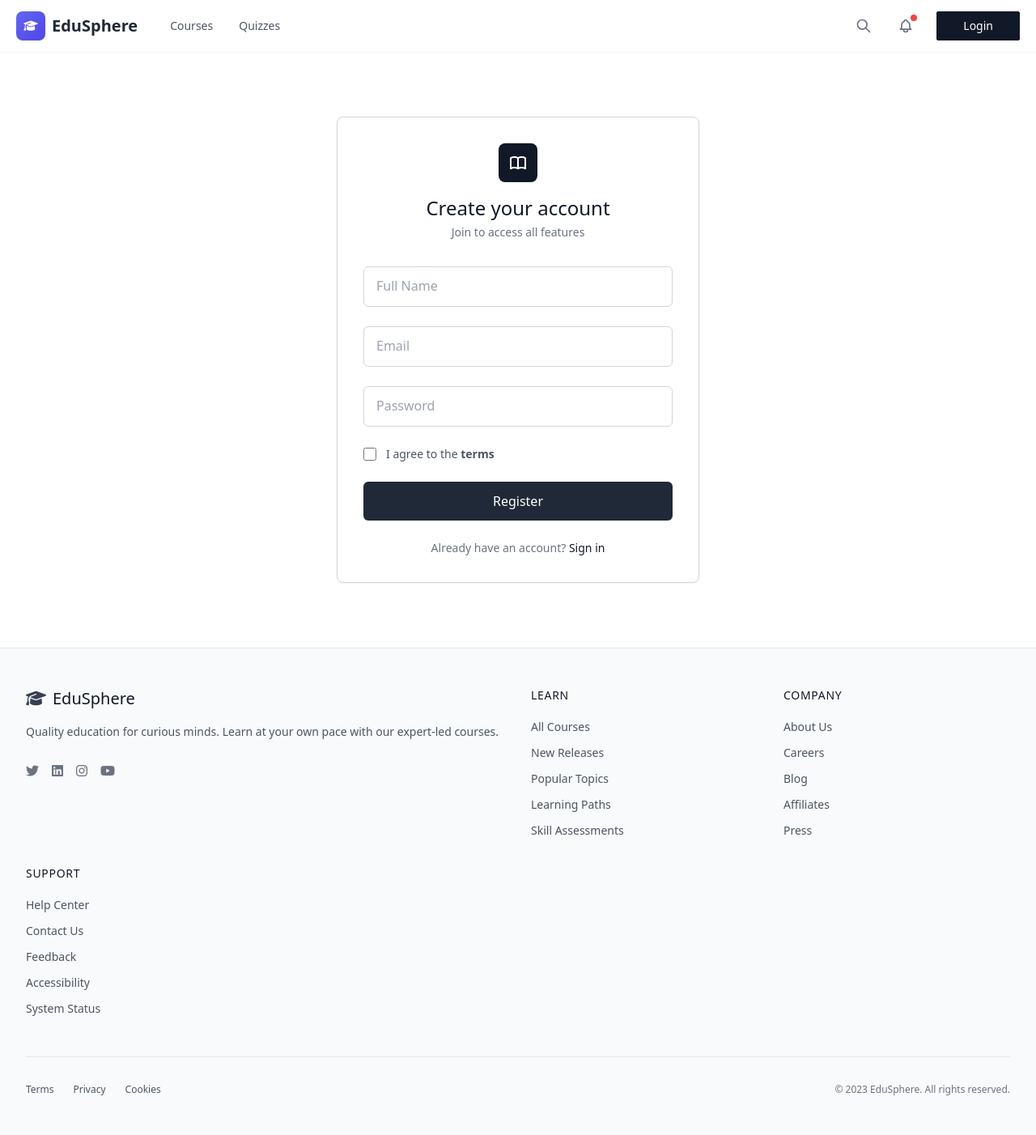
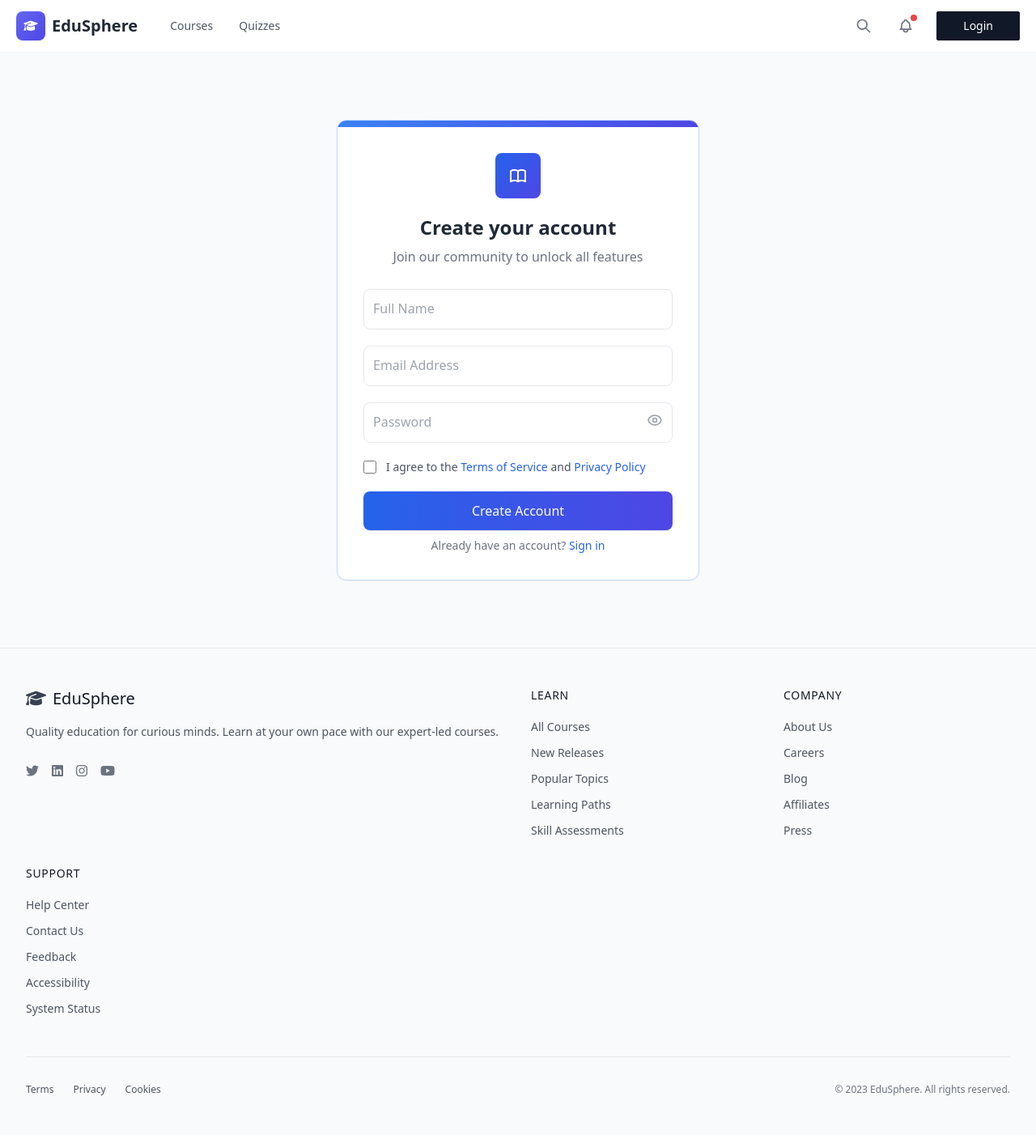
Before and after one commit to iambiki-git/online-learning-platform, a Django app: page /register/ in a window 1280 px wide. Shown: the whole page at 81% size. Run offline with Django 5.2, Linux system fonts and the light colour scheme; some libraries are stand-ins or nearby versions.

Commit message:
register page update

```diff
--- a/myapp/templates/myapp/register.html
+++ b/myapp/templates/myapp/register.html
@@ -1,56 +1,60 @@
 {% extends "base.html" %}
 {% block content %}
-<div class="min-h-screen bg-white flex items-center justify-center p-4">
+<div class="min-h-screen bg-gray-50 flex items-center justify-center p-4">
   <div class="w-full max-w-md mt-16">
-    <!-- Form Container -->
-    <div class="bg-white rounded-lg shadow-sm border border-gray-300">
+    <!-- Form Container with subtle shadow -->
+    <div class="bg-white rounded-xl shadow-sm border border-blue-200 hover:border-blue-300 overflow-hidden">
+      <!-- Decorative header strip -->
+      <div class="h-2 bg-gradient-to-r from-blue-500 to-indigo-600"></div>
+
       <div class="p-8">
-        <!-- Logo & Heading -->
-        <div class="text-center mb-8">
-          <div class="w-12 h-12 bg-gray-900 rounded-lg flex items-center justify-center mx-auto mb-4">
+        <!-- Logo & Heading with better spacing -->
+        <div class="text-center mb-7">
+          <div class="w-14 h-14 bg-gradient-to-br from-blue-600 to-indigo-600 rounded-lg flex items-center justify-center mx-auto mb-5 shadow-sm">
             <svg class="w-6 h-6 text-white" fill="none" stroke="currentColor" viewBox="0 0 24 24">
               <path stroke-linecap="round" stroke-linejoin="round" stroke-width="2" d="M12 6.253v13m0-13C10.832 5.477 9.246 5 7.5 5S4.168 5.477 3 6.253v13C4.168 18.477 5.754 18 7.5 18s3.332.477 4.5 1.253m0-13C13.168 5.477 14.754 5 16.5 5c1.747 0 3.332.477 4.5 1.253v13C19.832 18.477 18.247 18 16.5 18c-1.746 0-3.332.477-4.5 1.253"></path>
             </svg>
           </div>
-          <h1 class="text-2xl font-medium text-gray-900 mb-1">Create your account</h1>
-          <p class="text-gray-500 text-sm">Join to access all features</p>
+          <h1 class="text-2xl font-bold text-gray-800 mb-2">Create your account</h1>
+          <p class="text-gray-500">Join our community to unlock all features</p>
         </div>
 
-        <!-- At the top of your template, before the form -->
+        <!-- Messages with better styling -->
         {% if messages %}
-        <div class="message-container">
+        <div class="mb-6 space-y-2">
           {% for message in messages %}
-            <div class="p-1 rounded-sm text-sm text-justify {% if message.tags == 'error' %}bg-red-100 text-red-700{% else %}bg-green-100 text-green-700{% endif %}">
-              *{{ message }}
+            <div class="p-3 rounded-lg text-sm {% if message.tags == 'error' %}bg-red-50 text-red-700 border border-red-100{% else %}bg-green-50 text-green-700 border border-green-100{% endif %}">
+              {{ message }}
             </div>
           {% endfor %}
         </div>
         {% endif %}
 
         <!-- Registration Form -->
-        <form class="space-y-6" method="POST">
+        <form class="space-y-5" method="POST">
           {% csrf_token %}
-          <!-- Input Fields with Floating Labels -->
+
+          <!-- Input Fields with improved floating labels -->
           <div class="relative">
             <input
               id="name"
               type="text"
               name="full_name"
-              class="w-full px-4 py-3 border border-gray-300 rounded-md focus:outline-none focus:ring-1 focus:ring-gray-600 focus:border-gray-600 peer"
+              class="w-full px-4 py-3 border border-gray-200 rounded-lg focus:outline-none focus:ring-2 focus:ring-blue-500 focus:border-blue-500 peer transition-all duration-150"
               placeholder=" "
               value="{{ form_data.full_name|default:'' }}"
               required
             >
             <label
               for="name"
-              class="absolute left-4 top-3 text-gray-500 text-sm transition-all duration-200
+              class="absolute left-3 top-3 text-gray-400 text-sm transition-all duration-200
                      peer-placeholder-shown:text-base peer-placeholder-shown:text-gray-400
-                     peer-focus:text-sm peer-focus:text-gray-600
-                     peer-focus:-top-2 peer-focus:left-3
+                     peer-focus:text-sm peer-focus:text-blue-600
+                     peer-focus:-top-2 peer-focus:left-2
                      peer-focus:bg-white peer-focus:px-1
-                     peer-[:not(:placeholder-shown)]:-top-2 peer-[:not(:placeholder-shown)]:left-3
+                     peer-[:not(:placeholder-shown)]:-top-2 peer-[:not(:placeholder-shown)]:left-2
                      peer-[:not(:placeholder-shown)]:text-sm peer-[:not(:placeholder-shown)]:bg-white
-                     peer-[:not(:placeholder-shown)]:px-1"
+                     peer-[:not(:placeholder-shown)]:px-1 pointer-events-none"
             >
               Full Name
             </label>
@@ -61,23 +65,23 @@
               id="email"
               type="email"
               name="email"
-              class="w-full px-4 py-3 border border-gray-300 rounded-md focus:outline-none focus:ring-1 focus:ring-gray-600 focus:border-gray-600 peer"
+              class="w-full px-4 py-3 border border-gray-200 rounded-lg focus:outline-none focus:ring-2 focus:ring-blue-500 focus:border-blue-500 peer transition-all duration-150"
               placeholder=" "
               value="{{ form_data.email|default:'' }}"
               required
             >
             <label
               for="email"
-              class="absolute left-4 top-3 text-gray-500 text-sm transition-all duration-200
+              class="absolute left-3 top-3 text-gray-400 text-sm transition-all duration-200
                      peer-placeholder-shown:text-base peer-placeholder-shown:text-gray-400
-                     peer-focus:text-sm peer-focus:text-gray-600
-                     peer-focus:-top-2 peer-focus:left-3
+                     peer-focus:text-sm peer-focus:text-blue-600
+                     peer-focus:-top-2 peer-focus:left-2
                      peer-focus:bg-white peer-focus:px-1
-                     peer-[:not(:placeholder-shown)]:-top-2 peer-[:not(:placeholder-shown)]:left-3
+                     peer-[:not(:placeholder-shown)]:-top-2 peer-[:not(:placeholder-shown)]:left-2
                      peer-[:not(:placeholder-shown)]:text-sm peer-[:not(:placeholder-shown)]:bg-white
-                     peer-[:not(:placeholder-shown)]:px-1"
+                     peer-[:not(:placeholder-shown)]:px-1 pointer-events-none"
             >
-              Email
+              Email Address
             </label>
           </div>
 
@@ -86,46 +90,60 @@
               id="password"
               type="password"
               name="password"
-              class="w-full px-4 py-3 border border-gray-300 rounded-md focus:outline-none focus:ring-1 focus:ring-gray-600 focus:border-gray-600 peer"
+              class="w-full px-4 py-3 border border-gray-200 rounded-lg focus:outline-none focus:ring-2 focus:ring-blue-500 focus:border-blue-500 peer transition-all duration-150"
               placeholder=" "
               required
             >
             <label
               for="password"
-              class="absolute left-4 top-3 text-gray-500 text-sm transition-all duration-200
+              class="absolute left-3 top-3 text-gray-400 text-sm transition-all duration-200
                      peer-placeholder-shown:text-base peer-placeholder-shown:text-gray-400
-                     peer-focus:text-sm peer-focus:text-gray-600
-                     peer-focus:-top-2 peer-focus:left-3
+                     peer-focus:text-sm peer-focus:text-blue-600
+                     peer-focus:-top-2 peer-focus:left-2
                      peer-focus:bg-white peer-focus:px-1
-                     peer-[:not(:placeholder-shown)]:-top-2 peer-[:not(:placeholder-shown)]:left-3
+                     peer-[:not(:placeholder-shown)]:-top-2 peer-[:not(:placeholder-shown)]:left-2
                      peer-[:not(:placeholder-shown)]:text-sm peer-[:not(:placeholder-shown)]:bg-white
-                     peer-[:not(:placeholder-shown)]:px-1"
+                     peer-[:not(:placeholder-shown)]:px-1 pointer-events-none"
             >
               Password
             </label>
+            <button type="button" class="absolute right-3 top-3 text-gray-400 hover:text-gray-600" onclick="togglePasswordVisibility('password')">
+              <svg class="w-5 h-5" fill="none" stroke="currentColor" viewBox="0 0 24 24">
+                <path stroke-linecap="round" stroke-linejoin="round" stroke-width="2" d="M15 12a3 3 0 11-6 0 3 3 0 016 0z"/>
+                <path stroke-linecap="round" stroke-linejoin="round" stroke-width="2" d="M2.458 12C3.732 7.943 7.523 5 12 5c4.478 0 8.268 2.943 9.542 7-1.274 4.057-5.064 7-9.542 7-4.477 0-8.268-2.943-9.542-7z"/>
+              </svg>
+            </button>
           </div>
 
-          <!-- Checkbox -->
+          <!-- Checkbox with better alignment -->
           <div class="flex items-start">
             <div class="flex items-center h-5">
-              <input id="terms" type="checkbox" name="terms_condition" class="h-4 w-4 text-blue-600 focus:ring-blue-600 border-gray-300 rounded" required>
+              <input id="terms" type="checkbox" name="terms_condition" class="h-4 w-4 text-blue-600 focus:ring-blue-500 border-gray-300 rounded" required>
             </div>
             <div class="ml-3 text-sm">
-              <label for="terms" class="text-gray-600">I agree to the <a href="#" class="text-gray-600 font-bold hover:underline">terms</a></label>
+              <label for="terms" class="text-gray-600">I agree to the <a href="#" class="text-blue-600 hover:underline font-medium">Terms of Service</a> and <a href="#" class="text-blue-600 hover:underline font-medium">Privacy Policy</a></label>
             </div>
           </div>
 
-          <!-- Submit Button -->
-          <button type="submit" class="w-full py-3 px-4 bg-gray-800 text-white font-medium rounded-md hover:bg-gray-900 focus:outline-none focus:ring-2 focus:ring-offset-2 focus:ring-gray-600 transition-colors duration-200">
-            Register
+          <!-- Submit Button with gradient -->
+          <button type="submit" class="w-full py-3 px-4 bg-gradient-to-r from-blue-600 to-indigo-600 text-white font-medium rounded-lg hover:from-blue-700 hover:to-indigo-700 focus:outline-none focus:ring-2 focus:ring-blue-500 focus:ring-offset-2 transition-all duration-200 shadow-sm">
+            Create Account
           </button>
         </form>
-        <!-- Login Link -->
-        <div class="mt-6 text-center text-sm text-gray-500">
-          Already have an account? <a href="/login" class="text-gray-900 font-medium hover:underline">Sign in</a>
+
+        <!-- Login Link with better separation -->
+        <div class="pt-2 border-t border-gray-100 text-center text-sm text-gray-500">
+          Already have an account? <a href="/login" class="text-blue-600 font-medium hover:underline">Sign in</a>
         </div>
       </div>
     </div>
   </div>
 </div>
+
+<script>
+  function togglePasswordVisibility(fieldId) {
+    const field = document.getElementById(fieldId);
+    field.type = field.type === 'password' ? 'text' : 'password';
+  }
+</script>
 {% endblock %}
```
Also changed, not shown: db.sqlite3.
